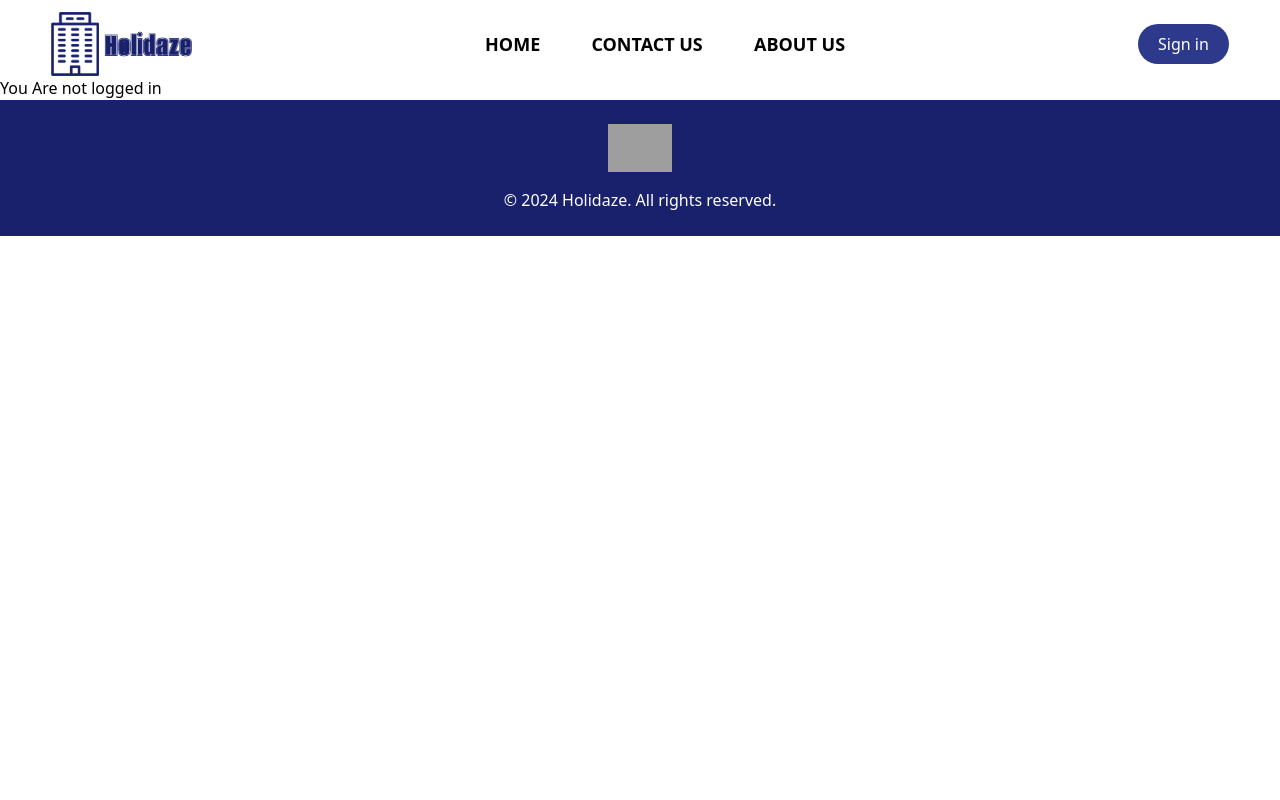
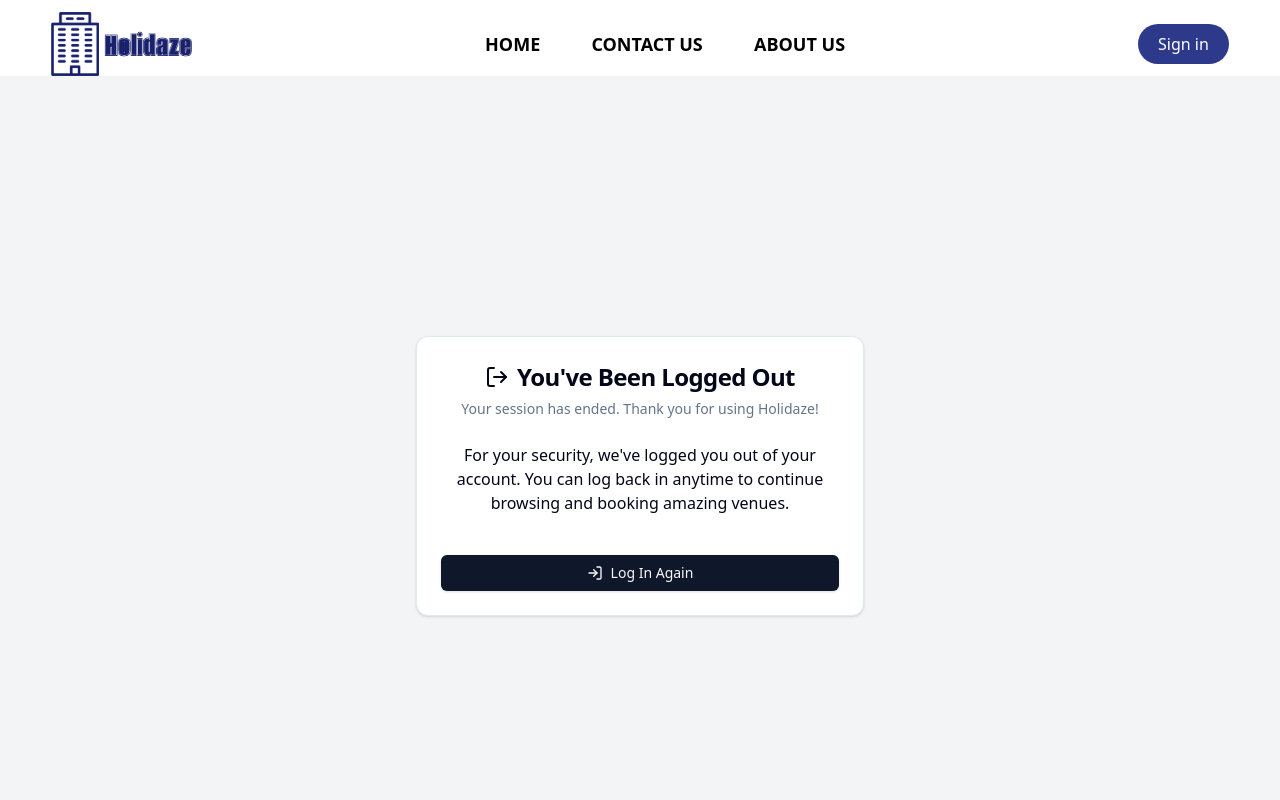
Before and after one commit to MusaabAbdalla/project-exam-2, a React (Vite) app: page /profile in a window 1280 px wide. Shown: the top 800 px of the page. Built offline with nearby package versions, Linux system fonts and the light colour scheme; grey boxes are pictures that could not be loaded.

Commit message:
finishes header fuctionality with useContext

```diff
--- a/src/App.jsx
+++ b/src/App.jsx
@@ -8,6 +8,7 @@ import SignUp from "./routes/signup";
 import Profile from "./routes/profile";
 import Venue from "./routes/venue";
 import CreateNewVenue from "./routes/createNewVenue";
+import { AuthProvider } from "./context/AuthContext";
 
 function VenueWrapper() {
   const params = useParams();
@@ -18,6 +19,7 @@ function VenueWrapper() {
 function App() {
   return (
     <>
+      <AuthProvider>
         <Routes>
           <Route path="/" element={<Layout />}>
             <Route index element={<Home />} />
@@ -30,6 +32,7 @@ function App() {
             <Route path="createvenue" element={<CreateNewVenue />} />
           </Route>
         </Routes>
+      </AuthProvider>
     </>
   );
 }
--- a/src/api/auth/login.jsx
+++ b/src/api/auth/login.jsx
@@ -30,6 +30,7 @@ export async function userLogin(userEmail, userPassword) {
     if (accessToken) {
       save("token", accessToken);
       save("profile", profile);
+
       return true;
     }
     console.error("Login failed, no access token");
--- a/src/components/Header.jsx
+++ b/src/components/Header.jsx
@@ -6,23 +6,24 @@ import { load } from "@/storage/load";
 import { clear } from "@/storage/clear";
 import { useState, useEffect } from "react";
 import { Avatar, AvatarFallback, AvatarImage } from "@/components/ui/avatar";
+import { useAuth } from "@/context/AuthContext";
 
 function Header() {
   const navigate = useNavigate();
-  const [isLoggedIn, setIsLoggedIn] = useState(false);
+  const { isLoggedIn, logout } = useAuth();
   const profile = load("profile");
 
   // Check the token status when the component mounts
-  useEffect(() => {
-    const token = load("token");
-    setIsLoggedIn(!!token); // Set logged-in state based on token presence
-  }, []);
+  // useEffect(() => {
+  //   const token = load("token");
+  //   setIsLoggedIn(!!token); // Set logged-in state based on token presence
+  // }, []);
 
-  const handleLogout = () => {
-    clear(); // Clear storage
-    setIsLoggedIn(false); // Update logged-in state
-    navigate("/login"); // Redirect to login page after logging out
-  };
+  // const handleLogout = () => {
+  //   clear(); // Clear storage
+  //   setIsLoggedIn(false); // Update logged-in state
+  //   navigate("/login"); // Redirect to login page after logging out
+  // };
 
   return (
     <header className="bg-white">
@@ -70,7 +71,11 @@ function Header() {
                 </Avatar>
               </Link>
               <button
-                onClick={handleLogout}
+                onClick={() => {
+                  logout();
+                  clear();
+                  navigate("/login");
+                }}
                 className="rounded-full bg-red-500 px-5 py-2 text-white hover:bg-red-600"
               >
                 Log out
--- a/src/context/AuthContext.jsx
+++ b/src/context/AuthContext.jsx
@@ -1 +1,17 @@
-import React from "react";
+import React, { Children } from "react";
+import { createContext, useState, useContext } from "react";
+
+const AuthContext = createContext();
+
+export const AuthProvider = ({ children }) => {
+  const [isLoggedIn, setIsLoggedIn] = useState(false);
+  const login = () => setIsLoggedIn(true);
+  const logout = () => setIsLoggedIn(false);
+  return (
+    <AuthContext.Provider value={{ isLoggedIn, login, logout }}>
+      {children}
+    </AuthContext.Provider>
+  );
+};
+
+export const useAuth = () => useContext(AuthContext);
--- a/src/routes/Login.jsx
+++ b/src/routes/Login.jsx
@@ -14,6 +14,7 @@ import { userLogin } from "@/api/auth/login";
 import { useForm } from "react-hook-form";
 import * as yup from "yup";
 import { yupResolver } from "@hookform/resolvers/yup";
+import { useAuth } from "@/context/AuthContext";
 
 const schema = yup
   .object({
@@ -23,6 +24,7 @@ const schema = yup
   .required();
 
 export default function LoginForm() {
+  const { login } = useAuth();
   const navigate = useNavigate();
   const [loginError, setLoginError] = useState("");
   const {
@@ -37,6 +39,7 @@ export default function LoginForm() {
       const result = await userLogin(email, password);
       if (result) {
         console.log("everything is fine");
+        login();
         navigate("/profile");
       } else {
         setLoginError("Invalid Username of Password");
--- a/src/routes/profile.jsx
+++ b/src/routes/profile.jsx
@@ -29,13 +29,43 @@ import useGetBookingsByProfile from "@/hooks/getBookingsByProfile";
 import useGetVenuesByProfile from "@/hooks/getVenuesByProfile";
 import { format, differenceInDays } from "date-fns";
 import { useNavigate } from "react-router-dom";
+import { LogIn } from "lucide-react";
 
 export default function ProfilePage() {
   const navigate = useNavigate();
   const [activeTab, setActiveTab] = useState("bookings");
   const profile = load("profile");
   if (!profile) {
-    return <div>You Are not logged in</div>;
+    function handleLogin() {
+      navigate("/login");
+    }
+    return (
+      <div className="container mx-auto flex min-h-screen items-center justify-center bg-gray-100 px-4 py-16">
+        <Card className="w-full max-w-md">
+          <CardHeader>
+            <CardTitle className="flex items-center justify-center text-2xl font-bold">
+              <LogOut className="mr-2 h-6 w-6" />
+              You've Been Logged Out
+            </CardTitle>
+            <CardDescription className="text-center">
+              Your session has ended. Thank you for using Holidaze!
+            </CardDescription>
+          </CardHeader>
+          <CardContent>
+            <p className="mb-4 text-center">
+              For your security, we've logged you out of your account. You can
+              log back in anytime to continue browsing and booking amazing
+              venues.
+            </p>
+          </CardContent>
+          <CardFooter className="flex justify-center">
+            <Button onClick={handleLogin} className="w-full">
+              <LogIn className="mr-2 h-4 w-4" /> Log In Again
+            </Button>
+          </CardFooter>
+        </Card>
+      </div>
+    );
   }
   const { bookingsData, isLoading, isError } = useGetBookingsByProfile();
   const { venuesData, isVenuesLoading, isVenuesError } =
```
Lines whose indentation alone changed are shown as unchanged.
